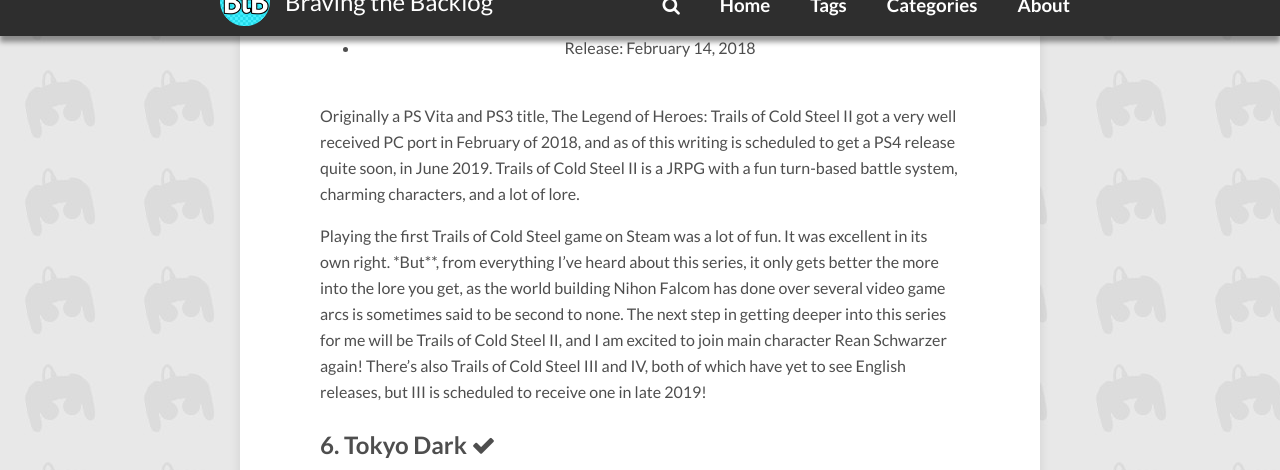
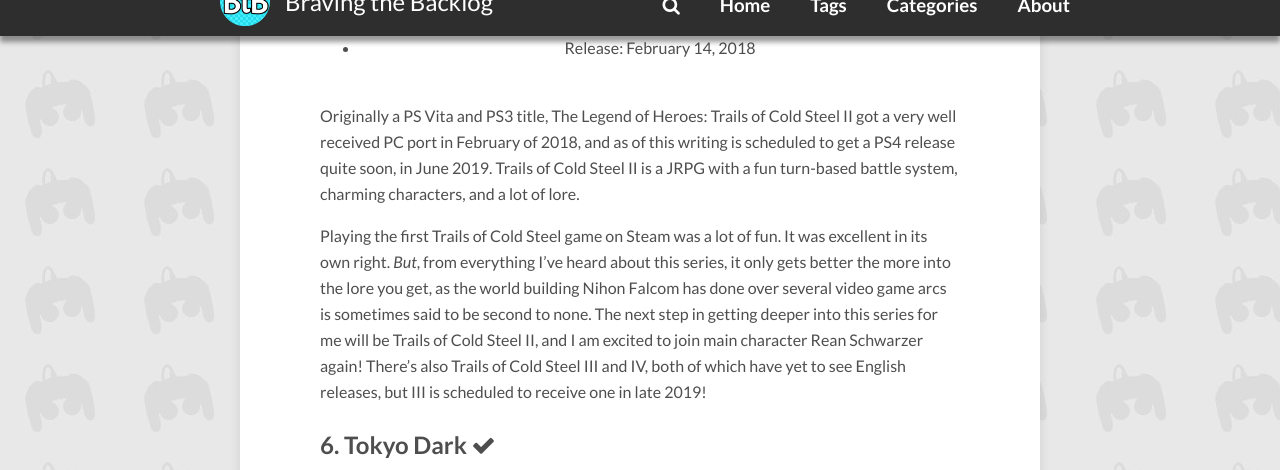
Before and after one commit to BravingTheBacklog/bravingthebacklog.github.io, a Jekyll site: the page built from _posts/2019-05-04-top-10-games-in-my-steam-backlog-may-2019.md, in a window 1280 px wide and 900 px high, scrolled down 3343 px, cut to the strip 34-504 px from the top of the window. Built offline with Jekyll 4.4.1, drawn with Linux system fonts in a browser that asks for light colours; nearby versions of some CDN libraries; comment, search, counter and statistics services are not loaded; some of the changed lines change nothing that is shown; some of the changed text lies outside the part shown.

Commit message:
Fix silly typos

```diff
--- a/_posts/2019-05-04-top-10-games-in-my-steam-backlog-may-2019.md
+++ b/_posts/2019-05-04-top-10-games-in-my-steam-backlog-may-2019.md
@@ -21,7 +21,7 @@
   feature: feature-steam-pc.jpg
   thumb: feature-steam-pc-thumb.jpg
 layout: post
-modified: 2020-03-09
+modified: 2020-04-18
 tags:
 - Top 10
 - Steam
@@ -65,7 +65,7 @@
 ## 9. {% include game.html game="Final Fantasy IX" %}
 
 Originally released on the PlayStation in 2000, Final Fantasy IX has received
-rave reviews from both critics and fans alike. Its now available on many
+rave reviews from both critics and fans alike. It's now available on many
 platforms, including Xbox One, PS4, Switch, and, of course, PC.
 
 Final Fantasy is a legendary series, but I've played basically none of the main
@@ -92,7 +92,7 @@
 of lore.
 
 Playing the first Trails of Cold Steel game on Steam was a lot of fun. It was
-excellent in its own right. *But**, from everything I've heard about this series,
+excellent in its own right. *But*, from everything I've heard about this series,
 it only gets better the more into the lore you get, as the world building Nihon
 Falcom has done over several video game arcs is sometimes said to be second to
 none. The next step in getting deeper into this series for me will be Trails of
@@ -170,7 +170,7 @@
 art completes the experience to bring the insect-riddled world of Hollow Knight
 to life.
 
-Since its original PC release, its been ported to all the major current
+Since its original PC release, it has been ported to all the major current
 generation consoles, and has received near universal acclaim. I'd love to see
 what it's all about!
 
```
